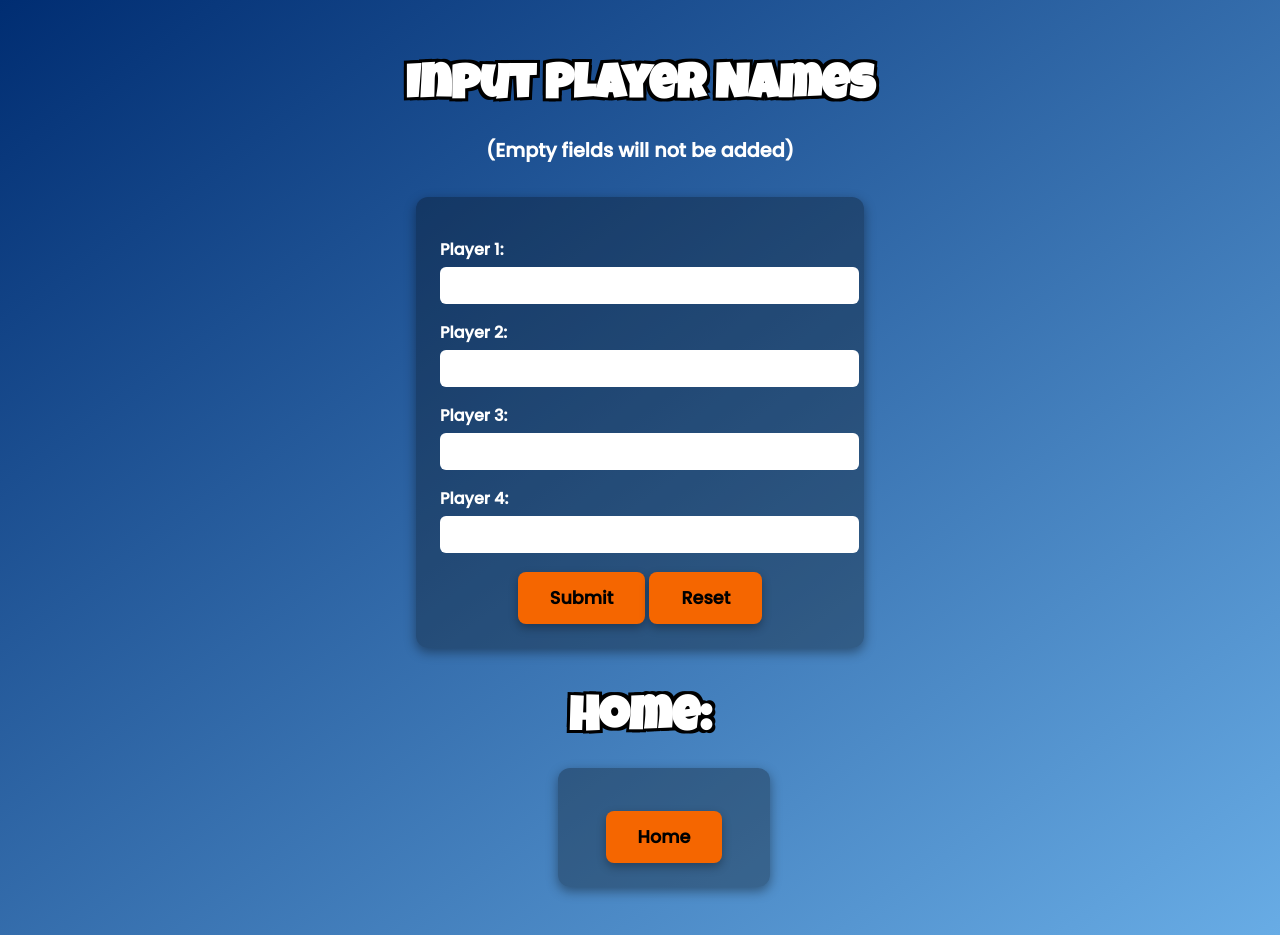
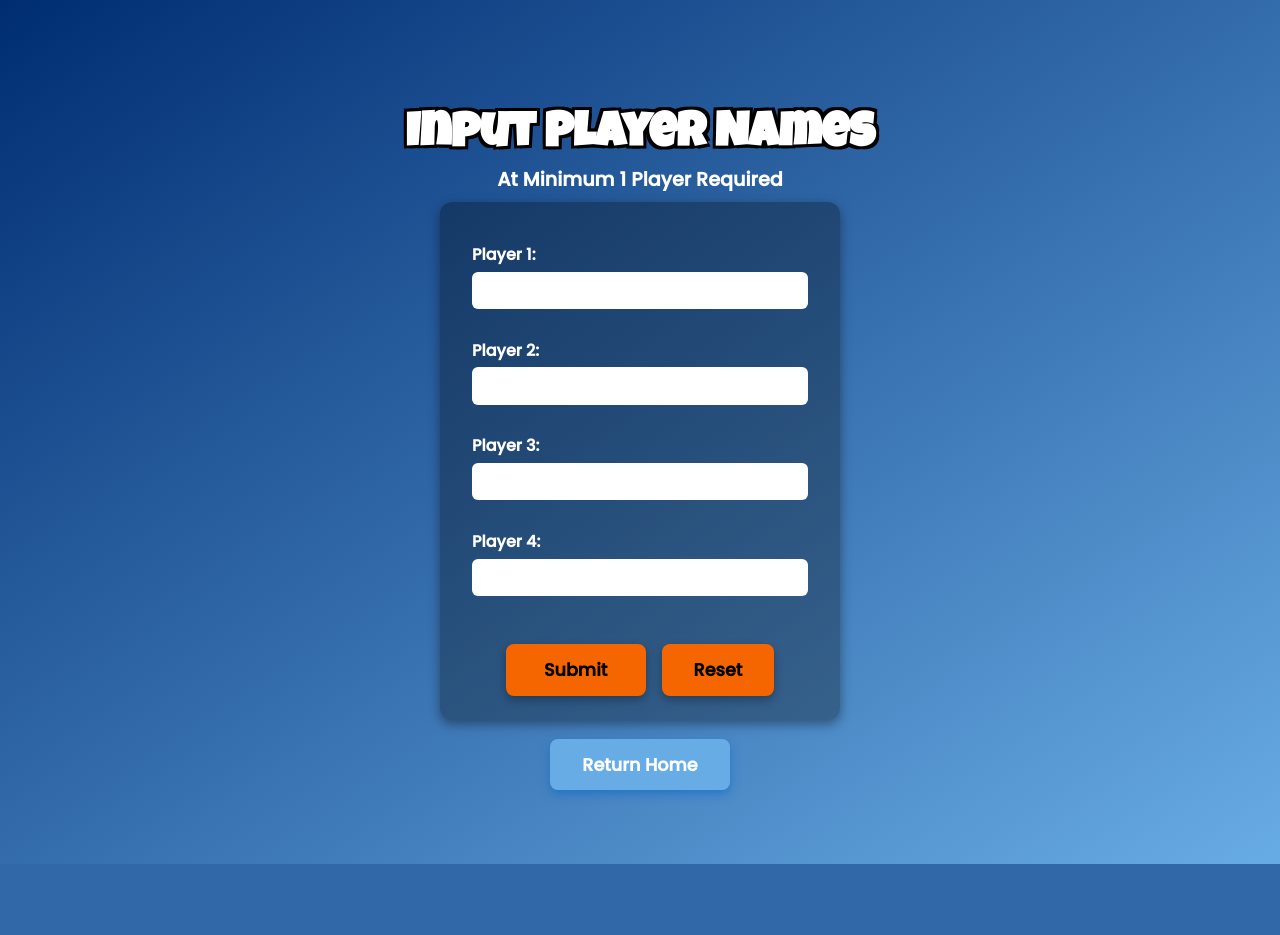
Before and after one commit to charles0624/404-not-found, a Flask app: template trivial_compute/templates/users_menu.html in a window 1280 px wide. After the commit the page ends 864 px from the top, so only its background shows below. Run offline with Flask 3, Linux system fonts and the light colour scheme; the template is opened without the code that fills it, so the values that code supplies are empty.

Commit message:
style align for pretty!

```diff
--- a/trivial_compute/templates/users_menu.html
+++ b/trivial_compute/templates/users_menu.html
@@ -22,7 +22,8 @@
         h1 {
             font-family: 'Luckiest Guy', cursive;
             font-size: 3rem;
-            margin-bottom: 0.5rem;
+            margin-top: 5rem;
+            margin-bottom: 0.3rem;
             text-shadow:
                 -3px -3px 0 black,
                 3px -3px 0 black,
@@ -33,18 +34,23 @@
         h2 {
             font-family: 'Poppins', sans-serif;
             font-size: 1.2rem;
-            margin-bottom: 1rem;
+            margin-top: 0rem;
+            margin-bottom: 0.5rem;
         }
 
         form {
-            margin: 1rem 0;
-            padding: 1.5rem;
+            padding: 1.5rem 2rem;
             background: rgba(0,0,0,0.3);
             border-radius: 12px;
             box-shadow: 0 4px 12px rgba(0,0,0,0.4);
             max-width: 400px;
             width: 100%;
             font-family: 'Poppins', sans-serif;
+            box-sizing: border-box;
+            display: block;
+            text-align: center;
+            margin-left: auto;
+            margin-right: auto;
         }
 
         label {
@@ -61,6 +67,8 @@
             border: none;
             margin-top: 0.3rem;
             font-size: 1rem;
+            box-sizing: border-box;
+            margin-bottom: 0.8rem;
         }
 
         input[type="submit"] {
@@ -76,6 +84,10 @@
             box-shadow: 0 4px 10px rgba(0,0,0,0.3);
             transition: transform 0.2s ease, background-color 0.3s ease, box-shadow 0.3s ease;
             margin-top: 1.2rem;
+            min-width: 140px;
+            display: block;
+            margin-right: auto;
+            margin-left: auto;
         }
 
         input[type="submit"]:hover {
@@ -105,15 +117,58 @@
             box-shadow: 0 6px 20px rgba(255, 158, 27, 0.8);
         }
 
-        .status {
-        .status {
-            margin-top: 2rem;
+        .status p{
+            margin-top: 1.5rem;
+            font-size: 1.4rem;
+            font-weight: bold;
+            text-shadow:
+                -0.05em -0.05em 0 black,
+                0.05em -0.05em 0 black,
+                -0.05em  0.05em 0 black,
+                0.05em  0.05em 0 black;
         }
 
-        .section {
+        .return-home-form{
+            background: none;
+            padding: 0;
+            box-shadow: none
+        }
+
+        input.return-home{
+            background-color: #68ACE5;
+            color: white;
+            box-shadow: 0 4px 10px rgba(0, 102, 204, 0.5);
+            transition: transform 0.2s ease, background-color 0.3s ease, box-shadow 0.3s ease;
+            min-width: 140px;
+            display: block;
+        }
+
+        input.return-home:hover {
+            background-color: #002D72;
+            transform: scale(1.05);
+            box-shadow: 0 6px 20px rgba(0, 74, 153, 0.8);
+        }
+
+        .button-row{
+            display: flex;
+            gap: 1rem;
+            justify-content: center;
+            align-items: center;
+            margin-top: 1rem;
+            width: 100%;
+        }
+
+        .button-row form{
+            margin: 0;
+        }
+
+        .button-row input[type="submit"],
+        .button-row input[type="reset"] {
             display: inline-block;
-            margin-top: 1rem;
+            margin-left: 0;
+            margin-right: 0;
         }
+
     </style>
 </head>
 <body>
@@ -125,13 +180,12 @@
     {% endif %}
     {% if no_users %}
         <div class="status">
-            <h1>Status:</h1>
-            <h2>No Players Detected</h2>
+            <h1>No Players Detected!</h1>
             <br><br>
-            <h1>Input players:</h1>
+            <h2>Input at least 1 Player Name Here:</h2>
             <div class="new_players">
                 <form action="users_menu", method="GET">
-                    <input type="submit" name="player_button" value="Input Players">
+                    <input type="submit" name="player_button" value="Return to User Menu">
                 </form>
             </div>
         </div>
@@ -154,7 +208,7 @@
         </div>
     {% else %}
         <h1>Input Player Names</h1>
-        <h2>(Empty fields will not be added)</h2>
+        <h2>At Minimum 1 Player Required</h2>
 
         <form action="validate_users" method="POST">
             <label for="player1">Player 1:</label>
@@ -169,17 +223,17 @@
             <label for="player4">Player 4:</label>
             <input type="text" id="player4" name="player4">
 
+            <div class="button-row">
             <input type="submit" value="Submit">
             <input type="reset" value="Reset">
+            </div>
         </form>
     {% endif %}
 
-    <h1>Home:</h1>
-    <div class="go_home">
-        <form action="/" method="GET">
-            <input type="submit" name="home_button" value="Home">
-        </form>
-    </div>
+
+    <form action="/" method="GET" class="return-home-form">
+      <input type="submit" class="return-home" value="Return Home" />
+    </form>
 
 </body>
 </html>
```
